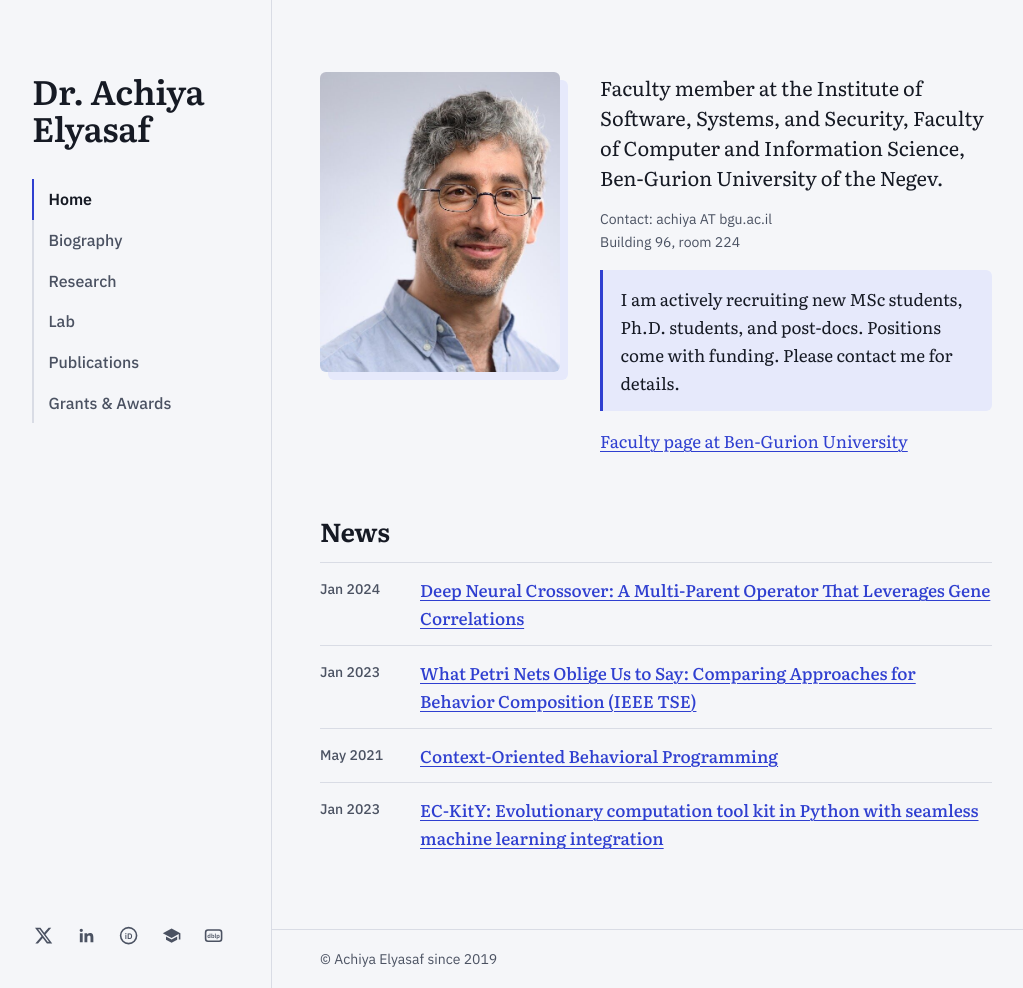
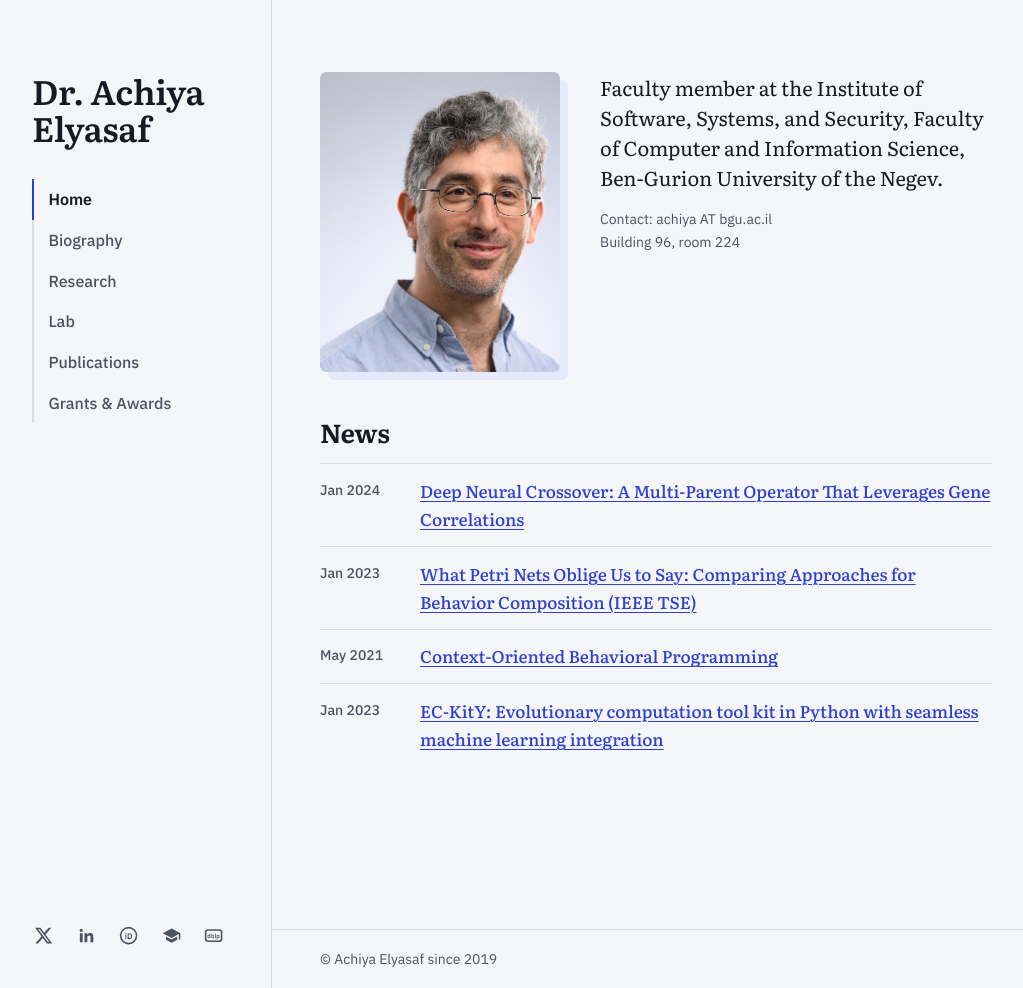
Before and after one commit to achiyae/homepage, a Jekyll site: the page built from index.md, in a window 1280 px wide and 988 px high. Shown: the whole window, without its empty margins (0-1023 px from the left). Built offline with Jekyll 4.4.1, drawn with Linux system fonts in a browser that asks for light colours.

Commit message:
Hide recruiting notice behind a front-matter flag; update X and dblp links
Add recruiting: false to index.md; the notice (now _includes/recruiting.html)
and the Lab page pointer render only when it is true. Remove the faculty
page link. Point X at x.com/AElyasaf and dblp at dblp.org/pid/87/7184.

Co-Authored-By: Claude Opus 5.5 <noreply@anthropic.com>

```diff
--- a/_config.yml
+++ b/_config.yml
@@ -24,11 +24,11 @@ nav:
   - { title: "Grants & Awards", url: "/grants-awards/" }
 
 social:
-  - { name: "Twitter", url: "https://twitter.com/eggsterino", icon: "twitter" }
+  - { name: "X", url: "https://x.com/AElyasaf", icon: "twitter" }
   - { name: "LinkedIn", url: "https://www.linkedin.com/in/achiyae/", icon: "linkedin" }
   - { name: "ORCID", url: "https://orcid.org/0000-0002-4009-5353", icon: "orcid" }
   - { name: "Google Scholar", url: "https://scholar.google.co.il/citations?hl=en&user=EBx5rKoAAAAJ", icon: "google-scholar" }
-  - { name: "dblp", url: "https://dblp.uni-trier.de/pers/hd/e/Elyasaf:Achiya", icon: "dblp" }
+  - { name: "dblp", url: "https://dblp.org/pid/87/7184.html", icon: "dblp" }
 
 plugins:
   - jekyll-scholar
--- /dev/null
+++ b/_includes/recruiting.html
@@ -0,0 +1 @@
+<p class="recruiting">I am actively recruiting new MSc students, Ph.D. students, and post-docs. Positions come with funding. Please contact me for details.</p>
--- a/index.md
+++ b/index.md
@@ -21,8 +22,7 @@ news:
   <div>
     <p>Faculty member at the Institute of Software, Systems, and Security, Faculty of Computer and Information Science, Ben-Gurion University of the Negev.</p>
     <p class="contact">Contact: achiya AT bgu.ac.il<br>Building 96, room 224</p>
-    <p class="recruiting">I am actively recruiting new MSc students, Ph.D. students, and post-docs. Positions come with funding. Please contact me for details.</p>
-    <p><a href="https://in.bgu.ac.il/engn/sisenew/Pages/default.aspx">Faculty page at Ben-Gurion University</a></p>
+    {% if page.recruiting %}{% include recruiting.html %}{% endif %}
   </div>
 </section>
 
```
Also changed, not shown: other parts of index.md (+1 -0 lines), CONTRIBUTING.md (+4 -0 lines), lab.md (+2 -1 lines), test/home_test.rb (+15 -1 lines), test/layout_test.rb (+2 -2 lines).
